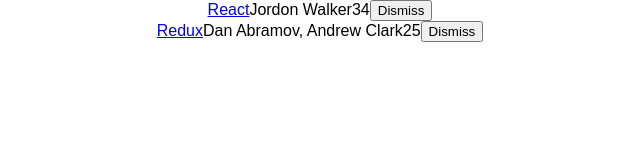
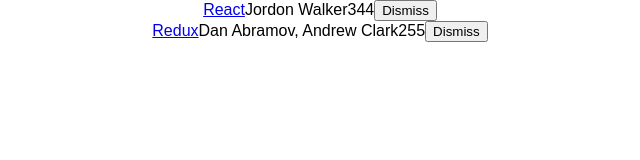
Before and after one commit to brian-cooney/react-hackernews, a React (Create React App) app: page / in a window 1280 px wide. Shown: the top 160 px of the page, without its empty margins (320-960 px from the left). Built offline with nearby package versions, Linux system fonts and the light colour scheme.

Commit message:
arrow function example inside of onClick event

```diff
--- a/src/App.js
+++ b/src/App.js
@@ -50,6 +50,7 @@ class App extends Component {
               <span>{item.author}</span>
               <span>{item.num_comments}</span>
               <span>{item.points}</span>
+              <span>{item.points}</span>
               <span>
                 <button
                 onClick={() => this.onDismiss(item.objectID)}
```
